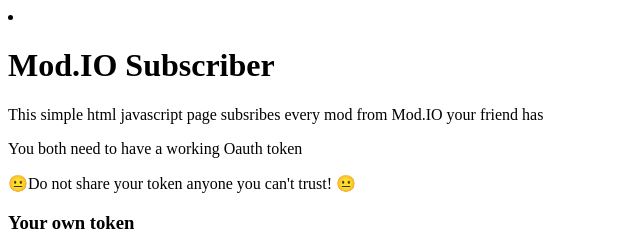
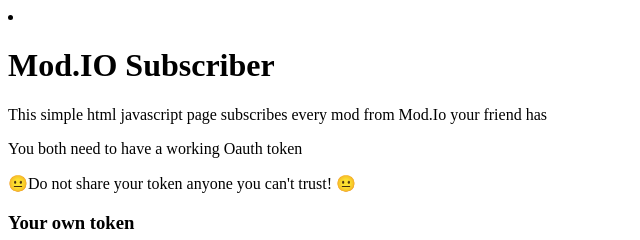
Before and after one commit to seriffit/mod-Io-Subscriber, a plain HTML site: page index.html in a window 1280 px wide. Shown: the top 240 px of the page, 0-640 px from the left. Drawn offline with Linux system fonts and the light colour scheme.

Commit message:
I need to learn english

```diff
--- a/index.html
+++ b/index.html
@@ -2,14 +2,14 @@
 <html>
 <head>
     <meta charset='utf-8'>
-    <title>Mod.IO Subscribe from friend ❤️</title>
+    <title>Mod.Io Subscribe from friend ❤️</title>
     <meta name='viewport' content='width=device-width, initial-scale=1'>
    <script src='getMods.js'></script>
 </head>
 <body>
     <li>
     <h1>Mod.IO Subscriber</h1>
-    <p>This simple html javascript page subsribes every mod from Mod.IO your friend has</p>
+    <p>This simple html javascript page subscribes every mod from Mod.Io your friend has</p>
     <p>You both need to have a working Oauth token</p>
     <p>😐Do not share your token anyone you can't trust! 😐</p>
 
```
